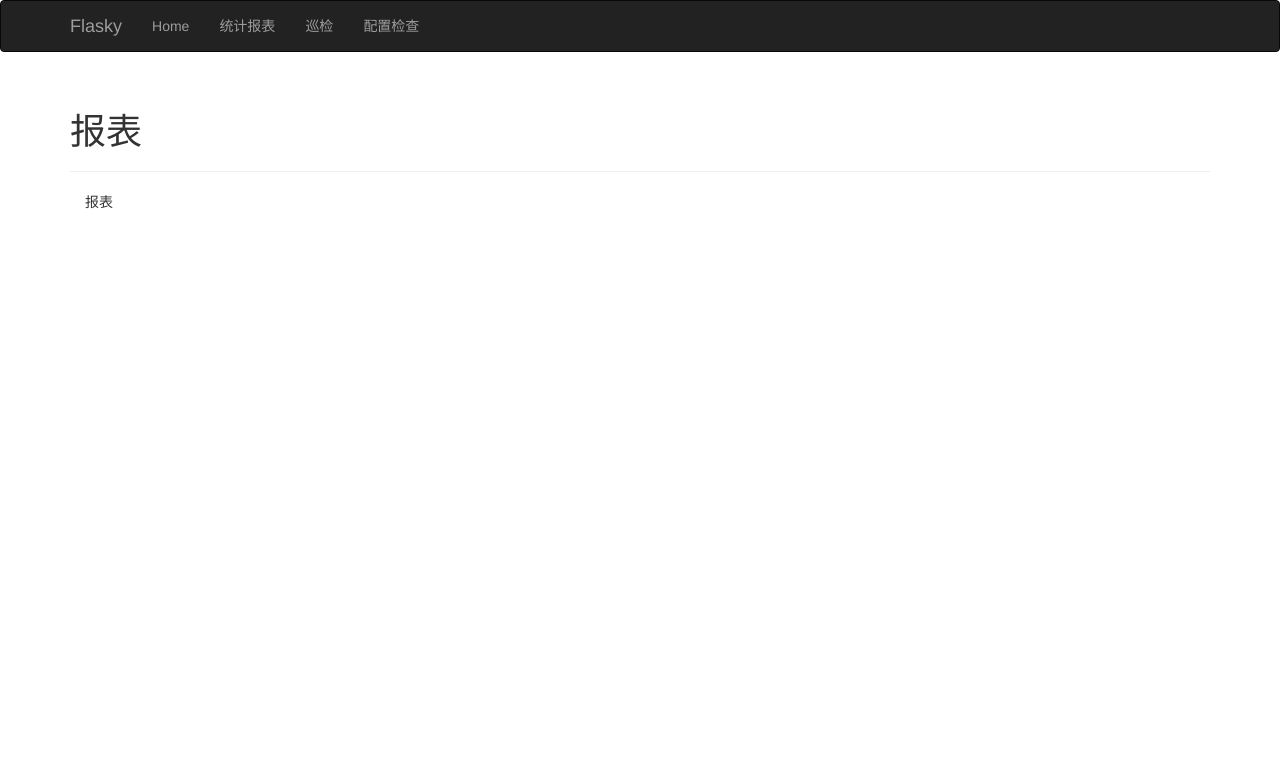
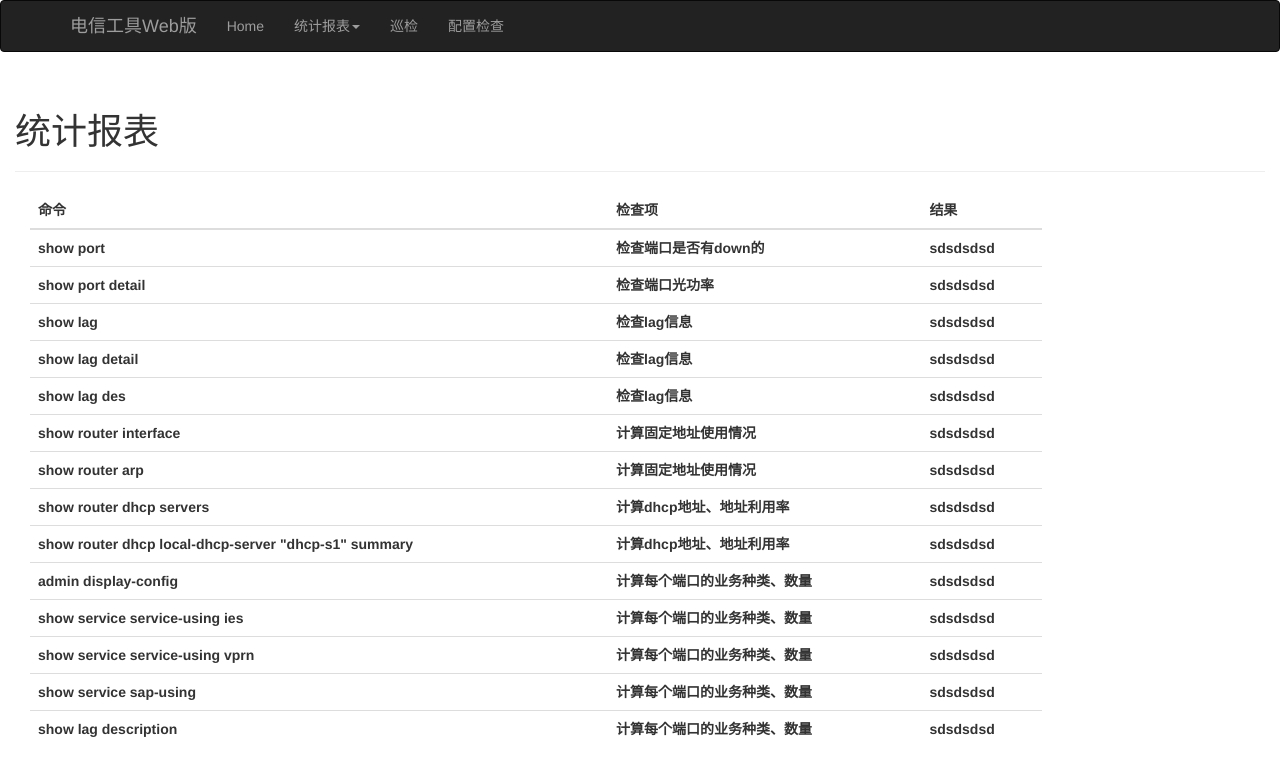
Before and after one commit to sb952468655/tool_web, a Flask app: page /report in a window 1280 px wide. Shown: the top 776 px of the page. Run offline with Flask 2, Linux system fonts and the light colour scheme; lists and menus that the app fills with data are empty; some libraries are stand-ins or nearby versions.

Commit message:
新增端口明细

```diff
--- a/app/__init__.py
+++ b/app/__init__.py
@@ -12,8 +12,8 @@ login_manager.login_view = 'auth.login'
 
 def create_app(config_name):
     app = Flask(__name__)
-    app.config.from_object(config[config_name])
-    config[config_name].init_app(app)
+    # app.config.from_object(config[config_name])
+    # config[config_name].init_app(app)
 
     bootstrap.init_app(app)
     db.init_app(app)
--- a/app/main/views.py
+++ b/app/main/views.py
@@ -1,11 +1,14 @@
-import os
+import os, sys
 from flask import render_template, session, redirect, url_for, current_app, request
 from . import main
+# from . report import get_report_data
+# from . import report
 # from .forms import NameForm, UploadForm
 
 @main.route('/')
 def index():
-    return render_template('index.html', title = '巡检')
+
+    return redirect(url_for('main.report_port'))
 
 @main.route('/xunjian')
 def xunjian():
@@ -13,7 +16,38 @@ def xunjian():
 
 @main.route('/report')
 def report():
-    return render_template('index.html', title = '报表')
+    items = [
+        ['show port', '检查端口是否有down的', 'sdsdsdsd'],
+        ['show port detail', '检查端口光功率', 'sdsdsdsd'],
+        ['show lag', '检查lag信息', 'sdsdsdsd'],
+        ['show lag detail', '检查lag信息', 'sdsdsdsd'],
+        ['show lag des', '检查lag信息', 'sdsdsdsd'],
+        ['show router interface', '计算固定地址使用情况', 'sdsdsdsd'],
+        ['show router arp', '计算固定地址使用情况', 'sdsdsdsd'],
+        ['show router dhcp servers', '计算dhcp地址、地址利用率', 'sdsdsdsd'],
+        ['show router dhcp local-dhcp-server "dhcp-s1" summary', '计算dhcp地址、地址利用率', 'sdsdsdsd'],
+        ['admin display-config', '计算每个端口的业务种类、数量', 'sdsdsdsd'],
+        ['show service service-using ies', '计算每个端口的业务种类、数量', 'sdsdsdsd'],
+        ['show service service-using vprn', '计算每个端口的业务种类、数量', 'sdsdsdsd'],
+        ['show service sap-using', '计算每个端口的业务种类、数量', 'sdsdsdsd'],
+        ['show lag description', '计算每个端口的业务种类、数量', 'sdsdsdsd']
+    ]
+
+    return render_template('index.html', items = items)
+
+@main.route('/report_port')
+def report_port():
+    '''统计报表-端口明细'''
+
+    sys.path.append('../')
+    from .report import get_report_data, get_device_name
+
+    with open(os.path.join('app', 'static', 'uploads', 'config.log')) as f:
+        config = f.read()
+
+    report_data = get_report_data(config)
+    return render_template('report.html', report_data = report_data)
+
 
 @main.route('/check_config')
 def check_config():
--- a/app/templates/base.html
+++ b/app/templates/base.html
@@ -18,12 +18,20 @@
                 <span class="icon-bar"></span>
                 <span class="icon-bar"></span>
             </button>
-            <a class="navbar-brand" href="{{ url_for('main.index') }}">Flasky</a>
+            <a class="navbar-brand" href="{{ url_for('main.index') }}">电信工具Web版</a>
         </div>
         <div class="navbar-collapse collapse">
             <ul class="nav navbar-nav">
-                <li><a href="{{ url_for('main.index') }}">Home</a></li>
-                <li><a href="{{ url_for('main.report') }}">统计报表</a></li>
+                <li><a href="{{ url_for('main.report') }}">Home</a></li>
+                <li role="presentation" class="dropdown">
+                    <a class="dropdown-toggle" data-toggle="dropdown" href="#" role="button" aria-haspopup="true" aria-expanded="false">
+                        统计报表<span class="caret"></span>
+                    </a>
+                    <ul class="dropdown-menu">
+                        <li><a href="{{ url_for('main.report_port') }}">端口明细</a></li>
+                        <li><a href="{{ url_for('main.report_port') }}">端口光功率</a></li>
+                    </ul>
+                </li>
                 <li><a href="{{ url_for('main.xunjian') }}">巡检</a></li>
                 <li><a href="{{ url_for('main.check_config') }}">配置检查</a></li>
             </ul>
@@ -33,7 +41,7 @@
 {% endblock %}
 
 {% block content %}
-<div class="container">
+<div class="container-fluid">
     {% for message in get_flashed_messages() %}
     <div class="alert alert-warning">
         <button type="button" class="close" data-dismiss="alert">&times;</button>
--- a/app/templates/index.html
+++ b/app/templates/index.html
@@ -5,9 +5,26 @@
 
 {% block page_content %}
 <div class="page-header">
-    <h1>{{ title }}</h1>
+    <h1>统计报表</h1>
 </div>
-<div class="col-md-4">
-{{ title }}
+<div class="col-md-10">
+    <table class="table">
+        <thead>
+            <tr>
+                <th>命令</th>
+                <th>检查项</th>
+                <th>结果</th>
+            </tr>
+        </thead>
+        <tbody>
+            {% for item in items %}
+                <tr>
+                    <th>{{ item[0] }}</th>
+                    <th>{{ item[1] }}</th>
+                    <th>{{ item[2] }}</th>
+                </tr>
+            {% endfor %}
+        </tbody>
+    </table>
 </div>
 {% endblock %}
--- a/manage.py
+++ b/manage.py
@@ -1,10 +1,12 @@
 import os
+from flask import Flask
 from flask_migrate import Migrate, MigrateCommand
 from app import create_app, db
 # from app.models import User, Role
 from flask_script import Manager, Shell
 
-app = create_app(os.getenv('FLASK_CONFIG') or 'default')
+# app = create_app(os.getenv('FLASK_CONFIG') or 'default')
+app = Flask(__name__)
 migrate = Migrate(app, db)
 manager = Manager(app)
 
@@ -24,4 +26,5 @@ def test():
     unittest.TextTestRunner(verbosity=2).run(tests)
 
 if __name__ == '__main__':
-    manager.run()
+    # manager.run()
+    app.run(debug=True)
```
Also changed, not shown: app/main/report.py (added, +84 -0 lines), app/templates/report.html (added, +68 -0 lines), tests/test.py (added, +65 -0 lines), 2 other files.
